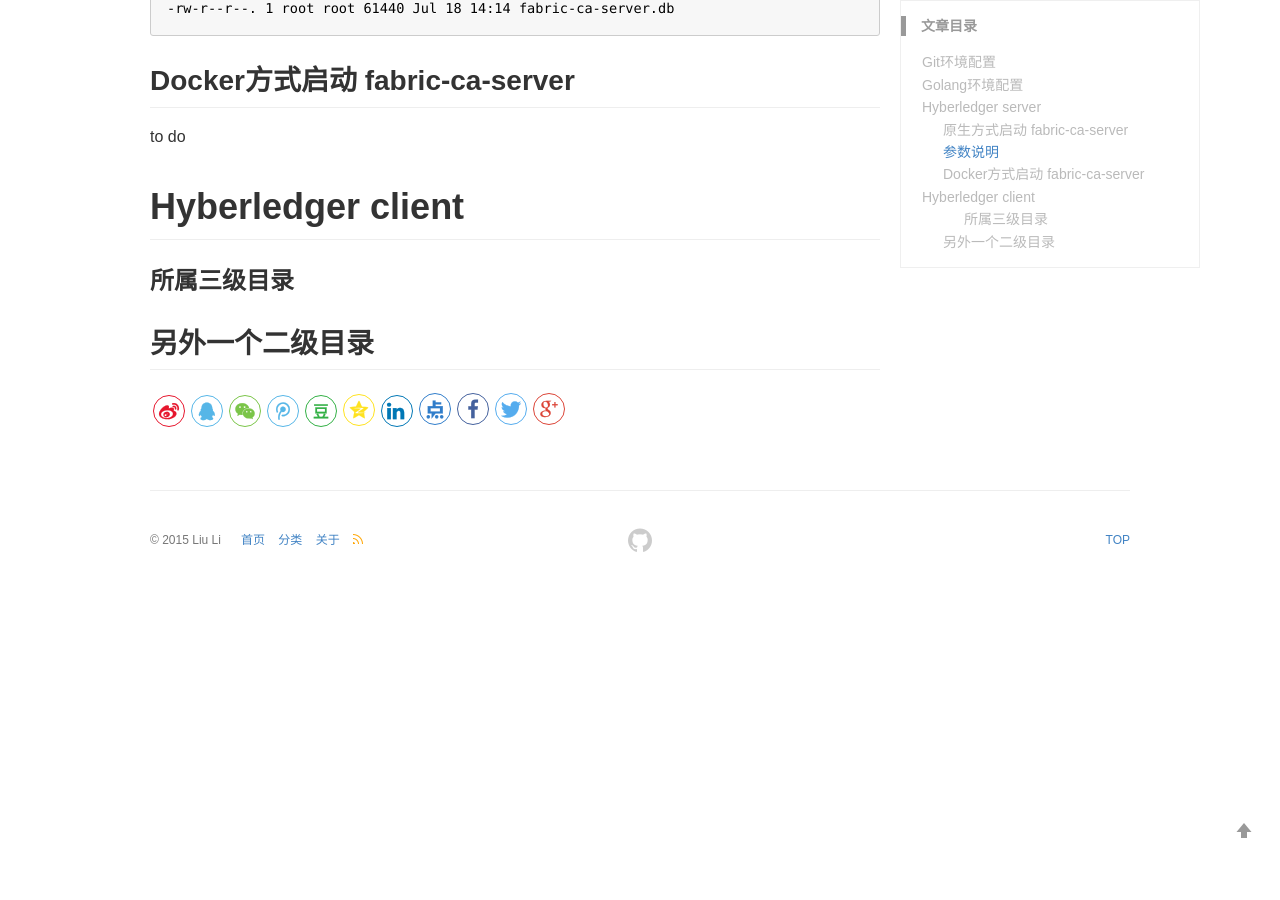
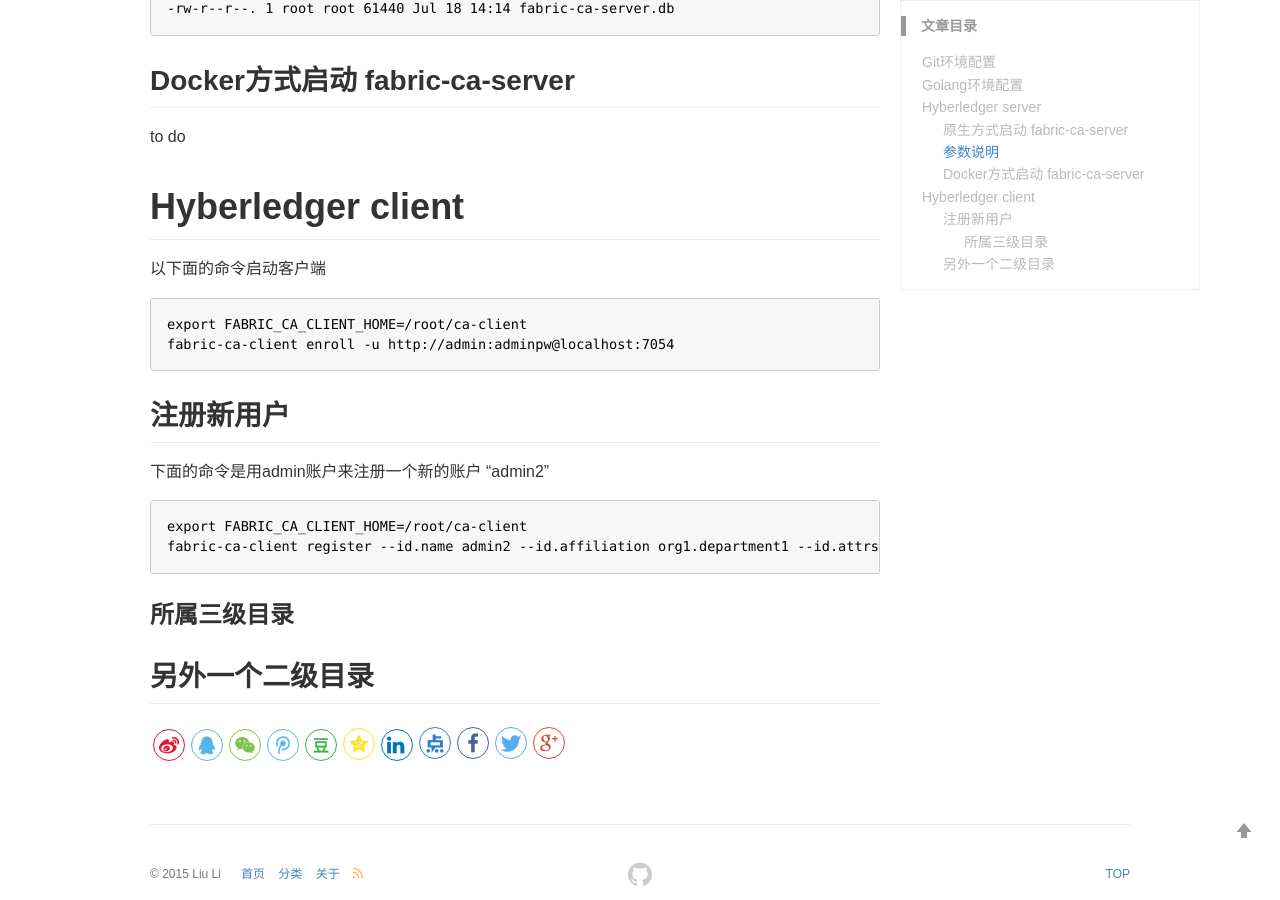
Before and after one commit to nox60/nox60.github.io, a Jekyll site: the page built from _posts/2019-07-18-Hyperledge-fabirc-ca.md, in a window 1280 px wide and 900 px high, scrolled down 2632 px. Built offline with Jekyll 4.4.1, drawn with Linux system fonts in a browser that asks for light colours; our own code applies the rules of GitHub Pages for plain Markdown files; comment, search, counter and statistics services are not loaded; before the commit the page ends 3221 px from its top, so only the background shows below that.

Commit message:
Update some conents

````diff
--- a/_posts/2019-07-18-Hyperledge-fabirc-ca.md
+++ b/_posts/2019-07-18-Hyperledge-fabirc-ca.md
@@ -118,7 +118,22 @@ to do
 
 # Hyberledger client
 
+以下面的命令启动客户端
 
+```client
+export FABRIC_CA_CLIENT_HOME=/root/ca-client
+fabric-ca-client enroll -u http://admin:adminpw@localhost:7054
+```
+## 注册新用户
+
+下面的命令是用admin账户来注册一个新的账户 "admin2"
+
+
+
+```register
+export FABRIC_CA_CLIENT_HOME=/root/ca-client
+fabric-ca-client register --id.name admin2 --id.affiliation org1.department1 --id.attrs 'hf.Revoker=true,admin=true:ecert'
+```
 
 ### 所属三级目录
 
````
